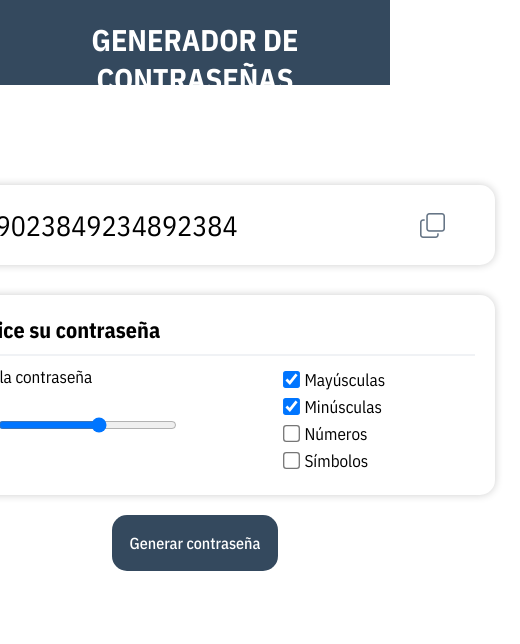
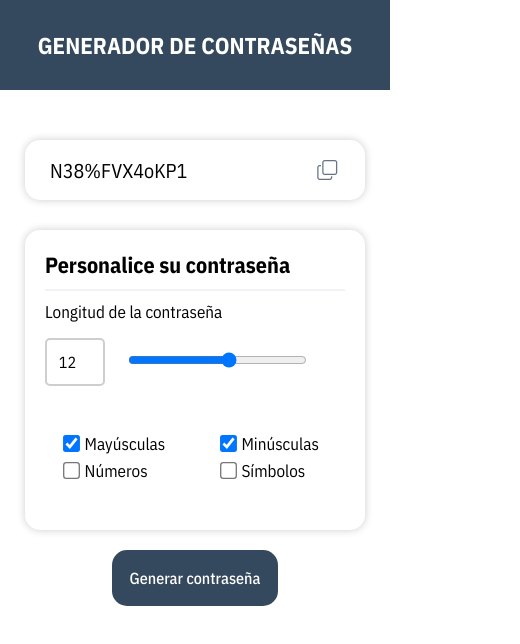
Before and after one commit to Chumbita/WebCrafts100, a plain HTML site: page project-014/index.html in a window 390 px wide. Shown: the whole page, 520 px wide, since content can reach past the window. Drawn offline with nearby package versions, Linux system fonts and the light colour scheme.

Commit message:
Corrección de errores al generar contraseña con símbolos y la web se hace responsive

```diff
--- a/project-014/app.js
+++ b/project-014/app.js
@@ -9,8 +9,7 @@ const $numbersCheckbox = document.getElementById("numbers");
 const $simbolsCheckbox = document.getElementById("symbols");
 const $clipBoardBtn = document.querySelector(".password__icon");
 
-const symbols = ['!', '#', '$', '%', '&', '(', ')', '*', '+', ',', '-', '.', '/', ':', ';', '<', '=', '>', '?', '@', '[', ']', '^', '_', '', '{', '|', '}', '~'];
-
+const symbols = ['!', '@', '#', '$', '%', '^', '&', '*', '(', ')', '-', '_', '+', '=', '{', '}', '[', ']', '|', '\\', ':', ';', '"', '\'', '&lt', '&gt', ',', '.', '?', '/', '~'];
 $checkboxes.forEach(checkbox => {
   checkbox.addEventListener('change', () => {
     const checkedCheckboxes = document.querySelectorAll('input[type="checkbox"]:checked');
@@ -31,25 +30,25 @@ $lpRange.addEventListener("change", (e)=> {
 $pgButton.addEventListener("click", (e) => {
   let password = "";
   let i = 0;
-  while (i < $lpNumber.value) {
-    let char = Math.floor(Math.random() * 5);
+  while (i < parseInt($lpNumber.value)) {
+    let char = Math.floor(Math.random() * 4) + 1;
     if(char === 1 && $uppersCheckbox.checked) {
-      let asciiValue = Math.floor(Math.random() * (90 - 65 + 1)) + 65;
+      let asciiValue = Math.floor(Math.random() * (90 - 65 + 1) + 65);
       password += String.fromCharCode(asciiValue);
       i++;
     }
     else if(char === 2 && $lowersCheckbox.checked) {
-      let asciiValue = Math.floor(Math.random() * (122 - 97 + 1)) + 97;
+      let asciiValue = Math.floor(Math.random() * (122 - 97 + 1) + 97);
       password += String.fromCharCode(asciiValue);
       i++;
     }
     else if(char === 3 && $numbersCheckbox.checked) {
-      let asciiValue = Math.floor(Math.random() * (57 - 48 + 1)) + 48;
+      let asciiValue = Math.floor(Math.random() * (57 - 48 + 1) + 48);
       password += String.fromCharCode(asciiValue);
       i++;
     }
     else if(char === 4 && $simbolsCheckbox.checked){
-      let n = Math.floor(Math.random() * 29);
+      let n = Math.floor(Math.random() * 31);
       password += symbols[n];
       i++;
     }
--- a/project-014/index.html
+++ b/project-014/index.html
@@ -24,7 +24,7 @@
       <div class="password">
         <div class="password__content">
           <p id="password-ui" class="password__text">
-            932489023849234892384
+            N38%FVX4oKP1
           </p>
         </div>
         <div class="password__icons">
@@ -59,21 +59,39 @@
           <div class="options">
             <div class="options__container">
               <label for="" class="options__text"
-                ><input id="uppers" type="checkbox" class="options__checkbox" checked/>
-                Mayúsculas</label
-              >
+                ><input
+                id="uppers"
+                type="checkbox"
+                class="options__checkbox"
+                checked
+                />
+                Mayúsculas
+              </label>
               <label for="" class="options__text"
-                ><input id="lowers" type="checkbox" class="options__checkbox" checked />
-                Minúsculas</label
-              >
+                ><input
+                id="lowers"
+                type="checkbox"
+                class="options__checkbox"
+                checked
+                />
+                Minúsculas
+              </label>
               <label for="" class="options__text"
-                ><input id="numbers" type="checkbox" class="options__checkbox" />
-                Números</label
-              >
+                ><input
+                id="numbers"
+                type="checkbox"
+                class="options__checkbox"
+                />
+                Números
+              </label>
               <label for="" class="options__text"
-                ><input id="symbols" type="checkbox" class="options__checkbox" />
-                Símbolos</label
-              >
+                ><input
+                id="symbols"
+                type="checkbox"
+                class="options__checkbox"
+                />
+                Símbolos
+              </label>
             </div>
           </div>
         </div>
--- a/project-014/styles.css
+++ b/project-014/styles.css
@@ -13,9 +13,11 @@ body {
   width: 100%;
   height: 85px;
   background-color: #34495E;
-  text-align: center;
+  display: flex;
   color: #FFF;
   padding: 20px;
+  justify-content: center;
+  align-items: center;
 }
 
 .header__title{
@@ -180,3 +182,56 @@ body {
 .generate-button:hover:active {
   transform: scale(0.95);
 }
+
+
+@media (max-width: 576px) {
+  body{
+    overflow: hidden;
+  }
+
+  .header{
+    width: 100vw;
+    height: 90px;
+  }
+
+  .password {
+    margin: 50px 0 20px 0;
+    width: 340px;
+    height: 60px;
+  }
+
+  .password__text {
+    font-size: 20px;
+  }
+  .password__icons {
+    width: 40px;
+    font-size: 20px;
+  }
+
+  .custom {
+    width: 340px;
+    height: 300px;
+  }
+
+  .custom__options {
+    flex-direction: column;
+  }
+
+  .options {
+    padding: 20px;
+    justify-content: flex-start;
+  }
+
+  .options__container {
+    display: grid;
+    grid-template-columns: repeat(2, 75%);
+  }
+
+}
+
+
+@media (max-width: 768px) {
+  .header__title{
+    font-size: 23px;
+  }
+}
```
